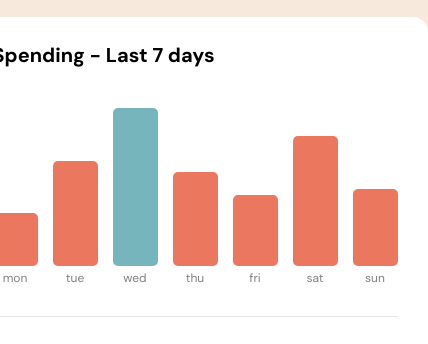
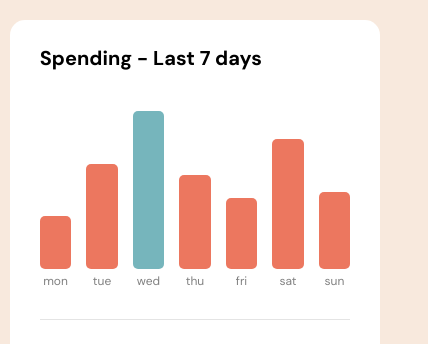
Before and after one commit to marcel-qayoom-taylor/expenses-chart-component, a website: page index.html in a window 390 px wide. Shown: the part 246-590 px from the top of the page, 428 px wide, since content can reach past the window. Drawn offline with Linux system fonts and the light colour scheme.

Commit message:
Make width responsive

```diff
--- a/css/style.css
+++ b/css/style.css
@@ -2,7 +2,8 @@
 
 html, body {
   margin: 0;
-  height: 100%;
+  height: 100vh;
+  width: 100%;
 }
 
 body {
@@ -11,16 +12,31 @@ body {
   flex-direction: column;
   align-items: center;
   justify-content: center;
+  height: 100vh;
+  width: 100%;
+
 }
 
-.main {
-  max-width: 600px;
+.content {
   display: flex;
   flex-direction: column;
   gap: 20px;
   font-size: 16px;
   font-family: 'DM Sans', sans-serif;
   font-weight: 400;
+  padding: 60px 0;
+}
+
+@media screen and (max-width: 1440px) {
+  .content{
+     width: 432px;
+  }
+}
+
+@media screen and (max-width: 395px) {
+  .content{
+     width: 95%;
+  }
 }
 
 .balanceBar {
@@ -62,14 +78,18 @@ body {
 #barContainer {
   display: flex;
   align-items: flex-end;
+  justify-content: space-between;
   gap: 15px;
   padding: 40px 0px 50px 0;
 }
 
+#barContainer > div {
+  width: 40px;
+}
+
 .bar {
   background-color: hsl(10, 79%, 65%);
-  width: 45px;
-  height: 100px;
+
   border-radius: 5px;
   display: flex;
   flex-direction: column;
@@ -116,7 +136,7 @@ body {
 
 #summary .price {
   grid-row: span 2;
-  font-size: 40px;
+  font-size: 35px;
 }
 
 
--- a/index.html
+++ b/index.html
@@ -11,7 +11,7 @@
   <link rel="stylesheet" href="css/style.css">
 </head>
 <body>
-  <div class="main">
+  <div class="content">
     <div class="balanceBar">
       <span>My balance</span>
       <img src="./images/logo.svg"class="justify-right"/>
```
